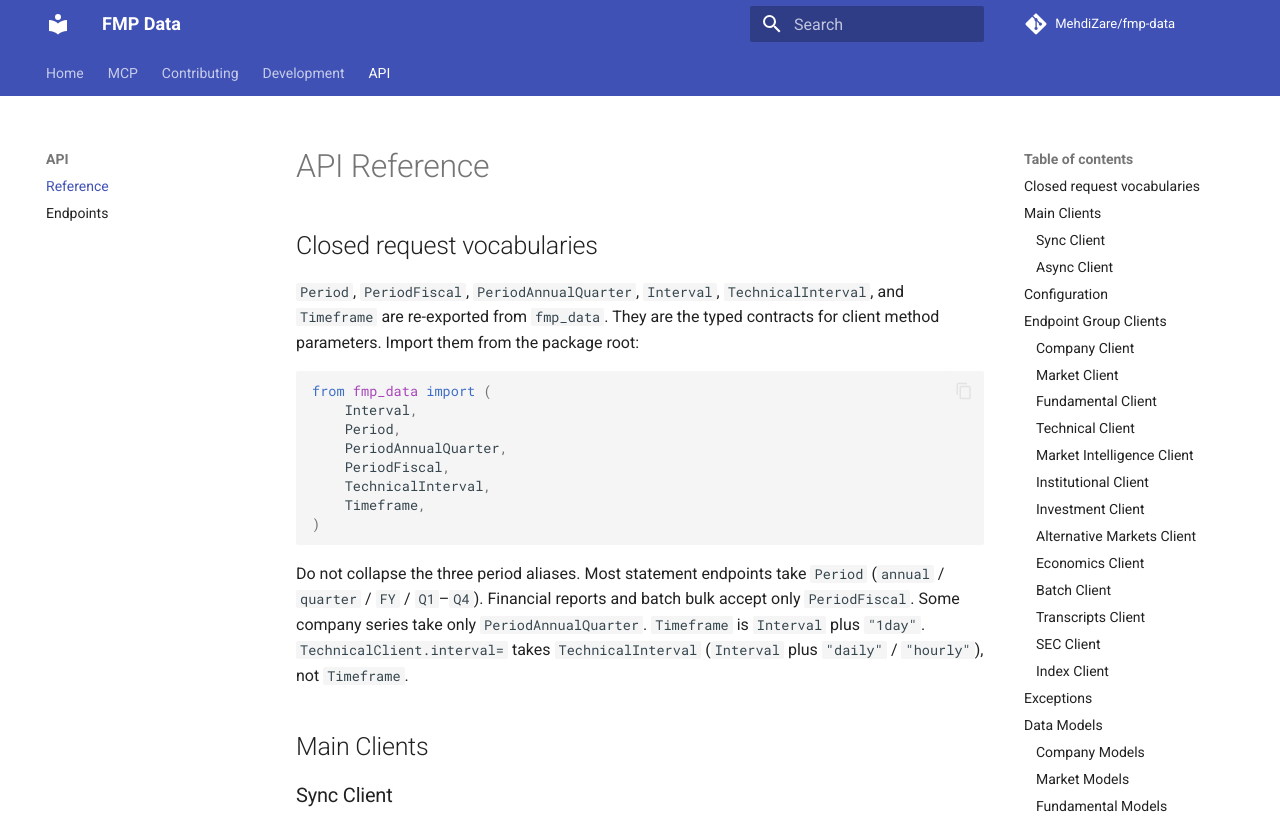
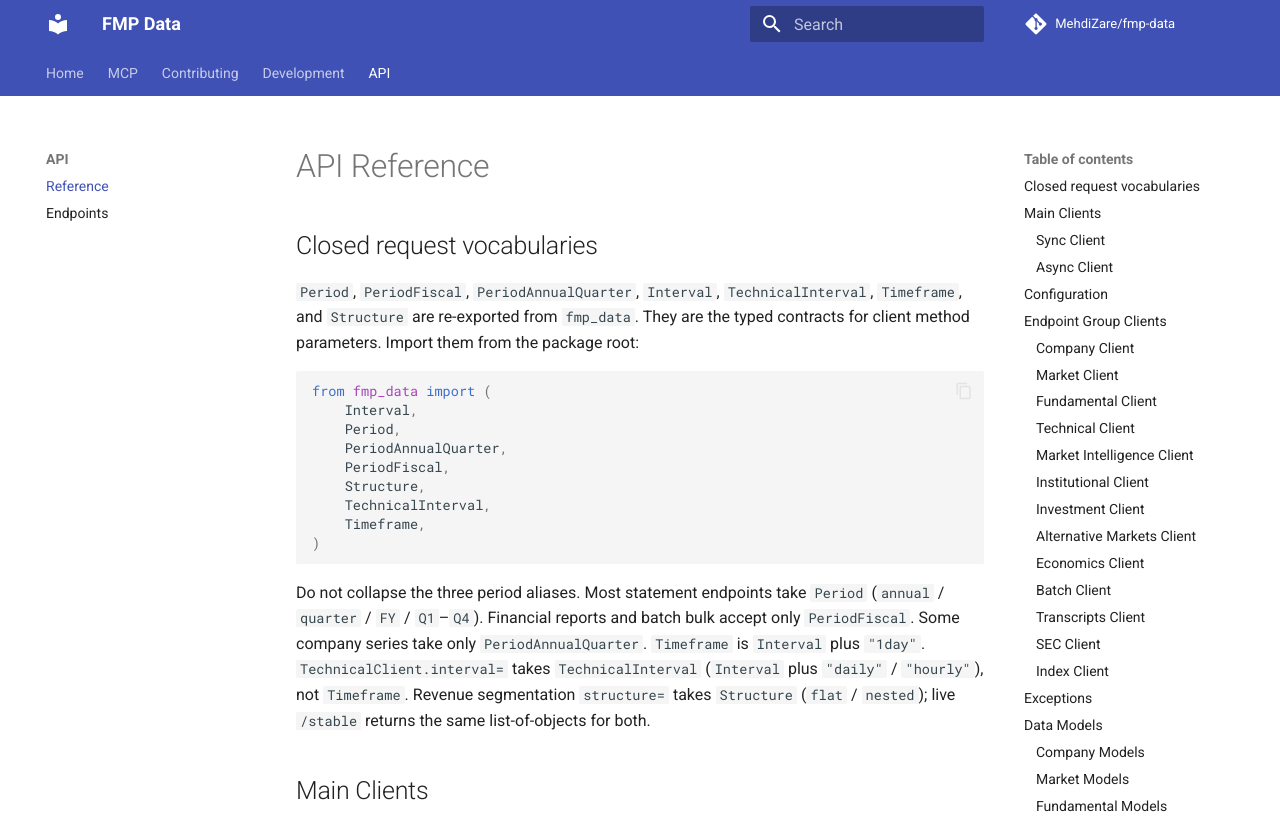
Before and after one commit to MehdiZare/fmp-data, an MkDocs documentation site: the page built from docs/api/reference.md, in a window 1280 px wide and 900 px high, cut to the strip 0-822 px from the top of the window. Built offline with MkDocs 1.6.1 and Material for MkDocs 9.7.7, drawn with Linux system fonts in a browser that asks for light colours; comment, search, counter and statistics services are not loaded; the version menu is left out.

Commit message:
feat(schema): re-export Structure from the public fmp_data surface (#352)
Promote Structure next to Period / TechnicalInterval so callers can
annotate revenue-segmentation structure= from the package root. Flip
the #349 negative pin. Endpoint descriptions and STRUCTURE_HINT now
say live /stable returns the same list-of-objects for flat and nested.
StructureTypeEnum stays leftover / deprecated.

````diff
--- a/docs/api/reference.md
+++ b/docs/api/reference.md
@@ -3,9 +3,9 @@
 ## Closed request vocabularies
 
 `Period`, `PeriodFiscal`, `PeriodAnnualQuarter`, `Interval`,
-`TechnicalInterval`, and `Timeframe` are re-exported from `fmp_data`.
-They are the typed contracts for client method parameters. Import them
-from the package root:
+`TechnicalInterval`, `Timeframe`, and `Structure` are re-exported from
+`fmp_data`. They are the typed contracts for client method parameters.
+Import them from the package root:
 
 ```python
 from fmp_data import (
@@ -13,6 +13,7 @@ from fmp_data import (
     Period,
     PeriodAnnualQuarter,
     PeriodFiscal,
+    Structure,
     TechnicalInterval,
     Timeframe,
 )
@@ -23,7 +24,9 @@ Do not collapse the three period aliases. Most statement endpoints take
 batch bulk accept only `PeriodFiscal`. Some company series take only
 `PeriodAnnualQuarter`. `Timeframe` is `Interval` plus `"1day"`.
 `TechnicalClient.interval=` takes `TechnicalInterval` (`Interval` plus
-`"daily"` / `"hourly"`), not `Timeframe`.
+`"daily"` / `"hourly"`), not `Timeframe`. Revenue segmentation
+`structure=` takes `Structure` (`flat` / `nested`); live `/stable`
+returns the same list-of-objects for both.
 
 ## Main Clients
 
--- a/fmp_data/__init__.py
+++ b/fmp_data/__init__.py
@@ -43,6 +43,7 @@ from fmp_data.schema import (
     Period,
     PeriodAnnualQuarter,
     PeriodFiscal,
+    Structure,
     TechnicalInterval,
     Timeframe,
 )
@@ -76,6 +77,7 @@ __all__ = [
     "PeriodFiscal",
     "RateLimitConfig",
     "RateLimitError",
+    "Structure",
     "TechnicalInterval",
     "Timeframe",
     "ValidationError",
````
Also changed, not shown: CHANGELOG.md (+6 -0 lines), LLM.md (+4 -1 lines), docs/index.md (+4 -1 lines), 4 other files.
